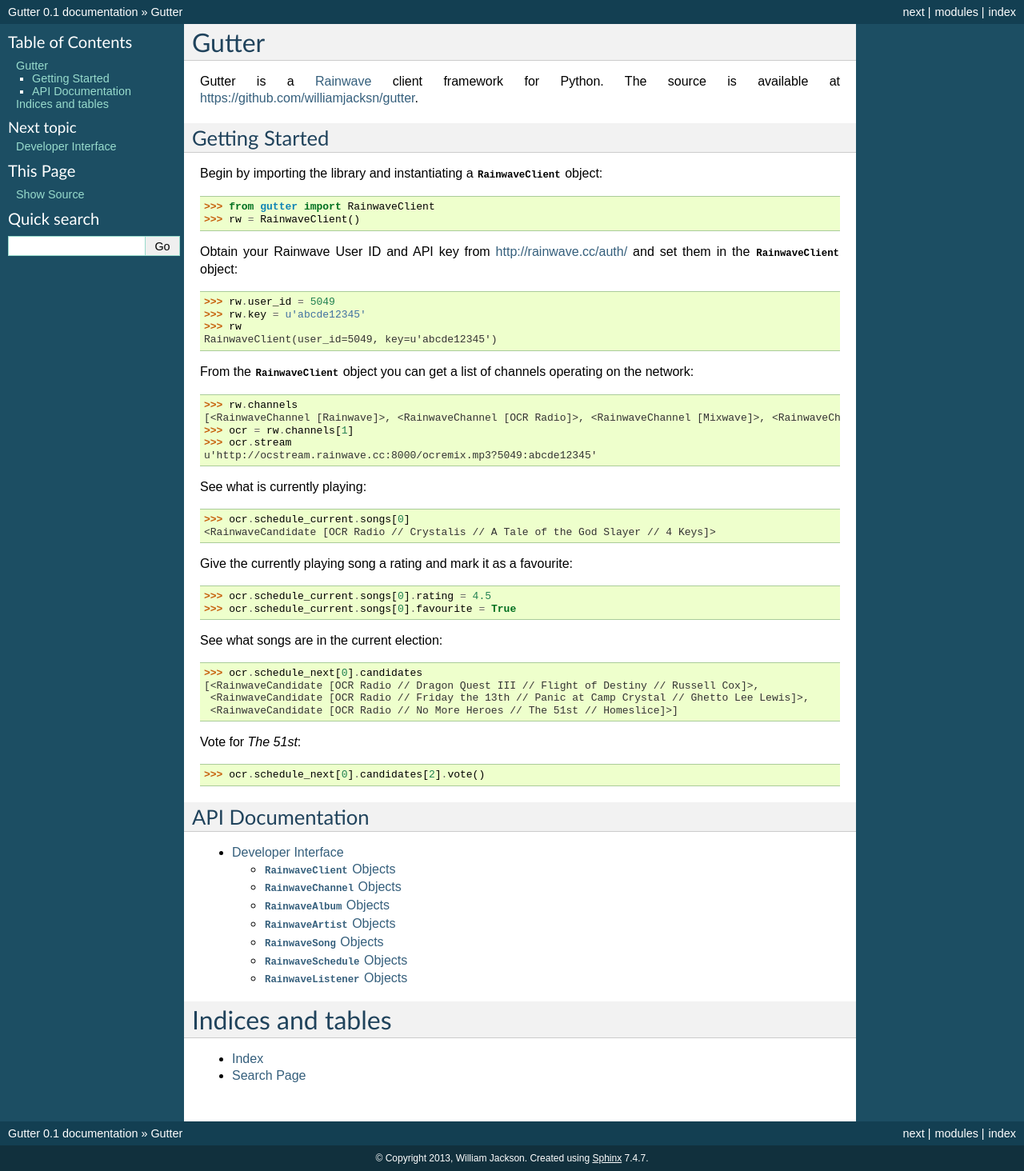
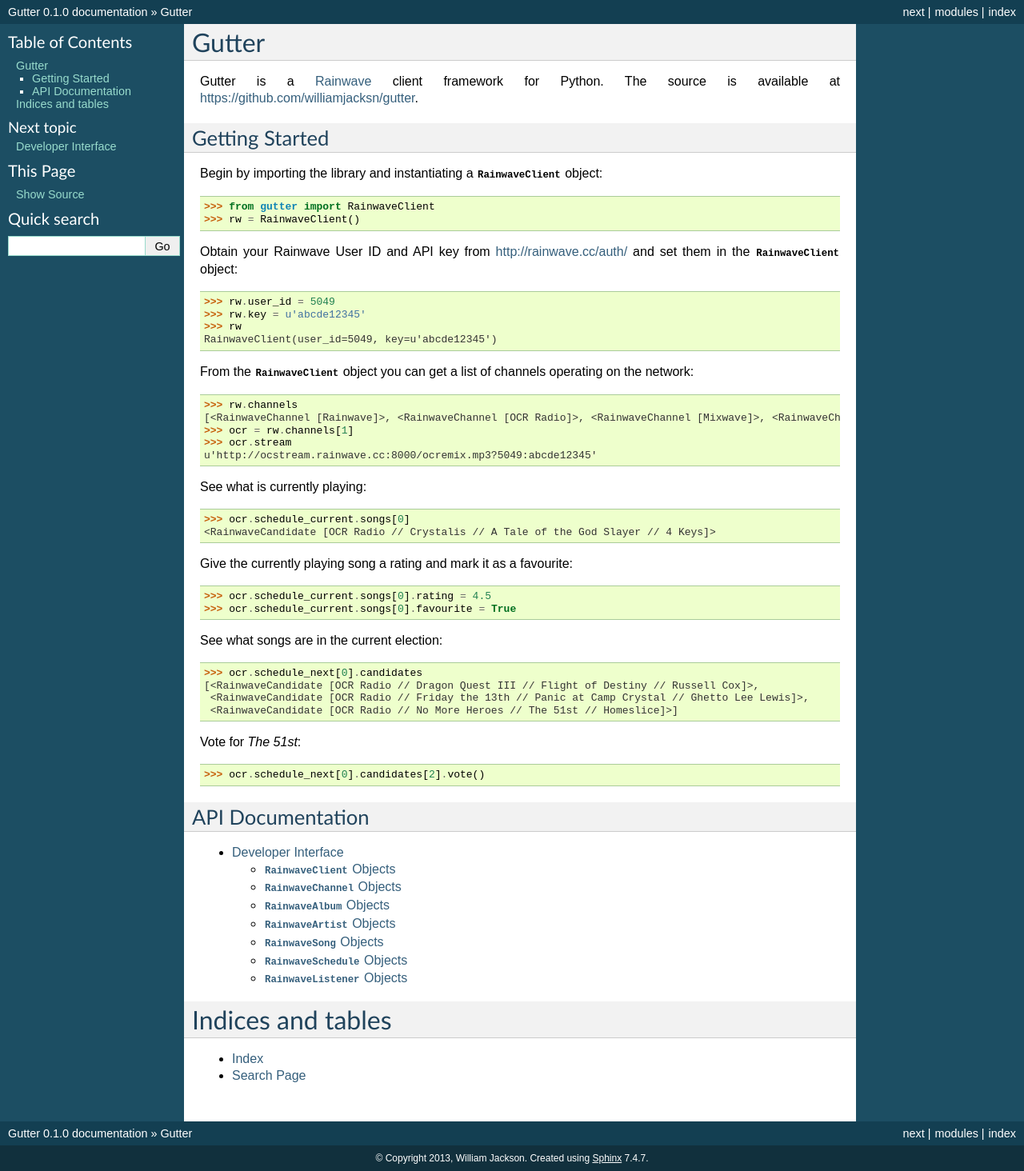
Before and after one commit to williamjacksn/python-rainwave-client, a Sphinx documentation site: the page built from docs/index.rst, in a window 1280 px wide. Shown: the whole page at 80% size. Built offline with Sphinx 7.4.7, drawn with Linux system fonts in a browser that asks for light colours; part of the change alters nothing that is shown.

```diff
--- a/docs/conf.py
+++ b/docs/conf.py
@@ -19,6 +19,7 @@ import sys
 # add these directories to sys.path here. If the directory is relative to the
 # documentation root, use os.path.abspath to make it absolute, like shown here.
 sys.path.insert(0, os.path.abspath('..'))
+import gutter
 
 # -- General configuration ----------------------------------------------------
 
@@ -53,10 +54,11 @@ copyright = u'2013, William Jackson'
 # |version| and |release|, also used in various other places throughout the
 # built documents.
 #
+
 # The short X.Y version.
-version = '0.1'
+version = gutter.__version__
 # The full version, including alpha/beta/rc tags.
-release = '0.1'
+release = gutter.__version__
 
 # The language for content autogenerated by Sphinx. Refer to documentation
 # for a list of supported languages.
```
